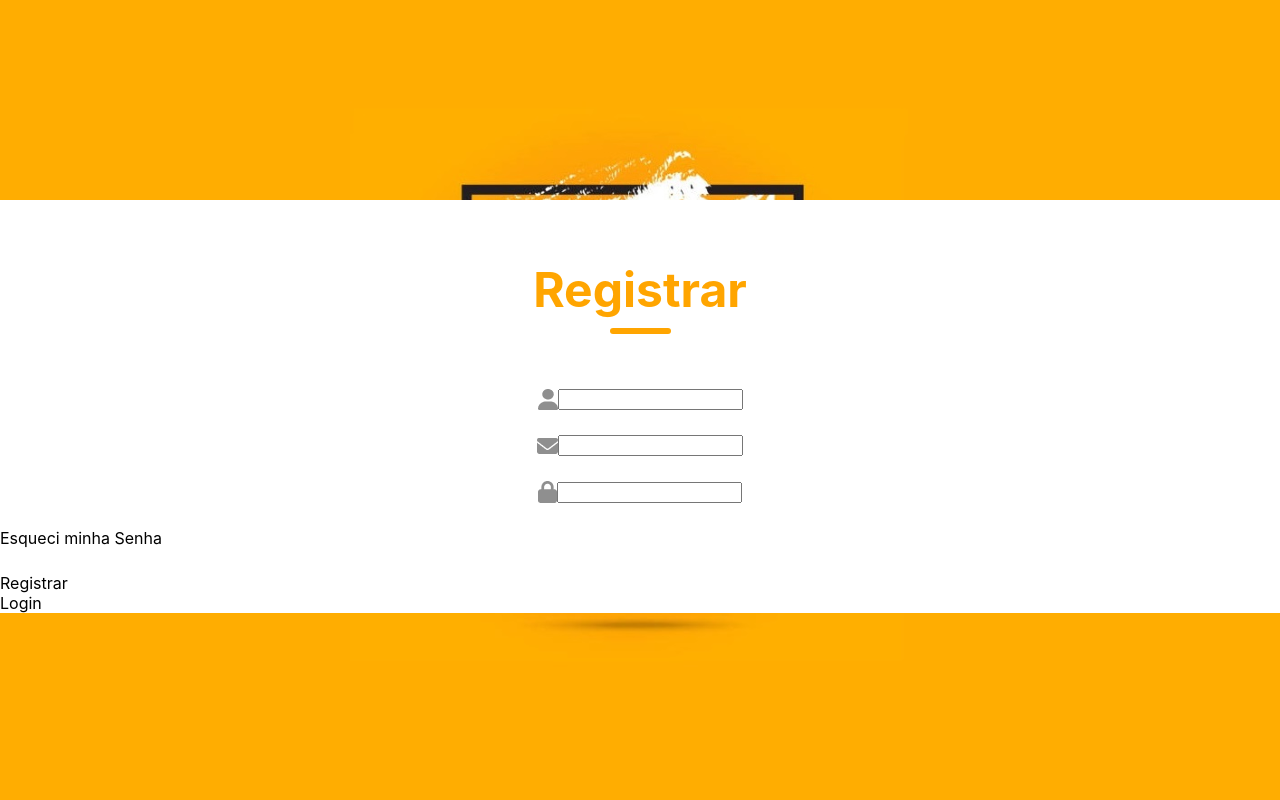
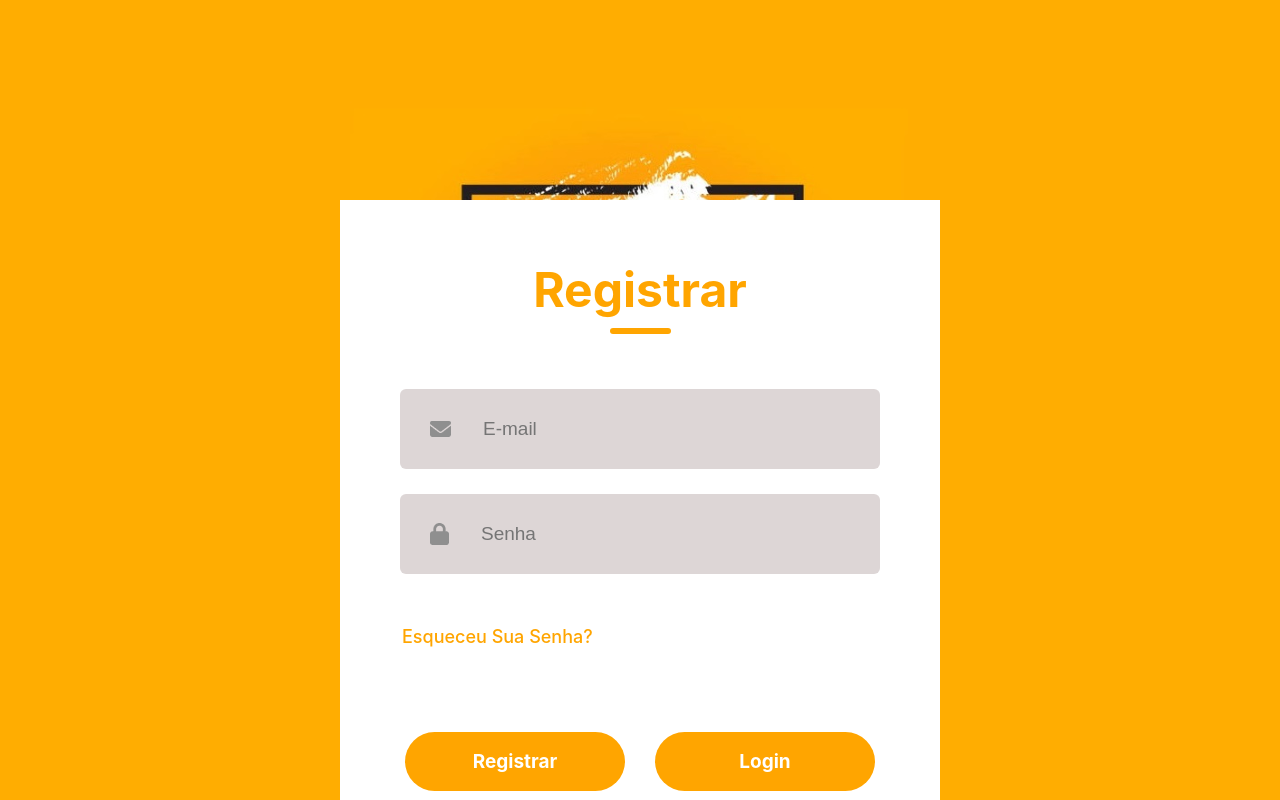
Before and after one commit to GuiCarrilho/fever-dunk, a React (Create React App) app in the folder interface/login-conta/: page / in a window 1280 px wide. Shown: the top 800 px of the page. Built offline with nearby package versions, Linux system fonts and the light colour scheme.

Commit message:
Improving the style of create and logging in an account

```diff
--- a/interface/login-conta/src/Components/LoginCriar/LoginCriar.css
+++ b/interface/login-conta/src/Components/LoginCriar/LoginCriar.css
@@ -3,6 +3,7 @@
     flex-direction: column;
     margin: auto;
     margin-top: 200px;
+    width: 600px;
     background: white;
     padding-top: 30px;
 }
@@ -40,4 +41,51 @@
     display: flex;
     align-items: center;
     margin: auto;
+    width: 480px;
+    height: 80px;
+    background: rgb(221, 214, 214);
+    border-radius: 6px;
 }
+
+.input img{
+    margin: 0px 30px;
+}
+
+.input input{
+    height: 50px;
+    width: 400px;
+    background: transparent;
+    border: none;
+    outline: none;
+    color: gray;
+    font-size: 19px;
+}
+
+.esqueci-senha{
+    padding-left: 62px;
+    margin-top: 27px;
+    color: orange;
+    font-size: 18px;
+    cursor: pointer;
+    font-weight: 500;
+}
+
+.enviar-container{
+    display: flex;
+    gap: 30px;
+    margin: 60px auto;
+}
+
+.enviar{
+    display: flex;
+    justify-content: center;
+    align-items: center;
+    width: 220px;
+    height: 59px;
+    color: white;
+    background: orange;
+    border-radius: 50px;
+    font-size: 19px;
+    font-weight: 700;
+    cursor: pointer;
+}
--- a/interface/login-conta/src/Components/LoginCriar/LoginCriar.jsx
+++ b/interface/login-conta/src/Components/LoginCriar/LoginCriar.jsx
@@ -1,7 +1,6 @@
 import React from 'react'
 import './LoginCriar.css'
 
-import user_icon from '../Assets/person.png'
 import email_icon from '../Assets/email.png'
 import password_icon from '../Assets/password.png'
 
@@ -14,23 +13,17 @@ export const LoginCriar = () => {
       </div>
       <div className="inputs">
         <div className="input">
-          <img src={user_icon} alt="" />
-          <input type="texto" name="" id="" />
-        </div>
-        <div className="input">
           <img src={email_icon} alt="" />
-          <input type="email" name="" id="" />
+          <input type="email" placeholder="E-mail" id="" />
         </div>
         <div className="input">
           <img src={password_icon} alt="" />
-          <input type="senha" name="" id="" />
+          <input type="senha" placeholder="Senha" id="" />
         </div>
-        <div className="esqueci-senha"><span>Esqueci minha Senha</span></div>
+        <div className="esqueci-senha"><span>Esqueceu Sua Senha?</span></div>
         <div className="enviar-container">
-          <div className="enviar">
             <div className="enviar">Registrar</div>
             <div className="enviar">Login</div>
-          </div>
         </div>
       </div>
     </div>
```
Also changed, not shown: interface/login-conta/src/Components/Assets/person.png (deleted).
